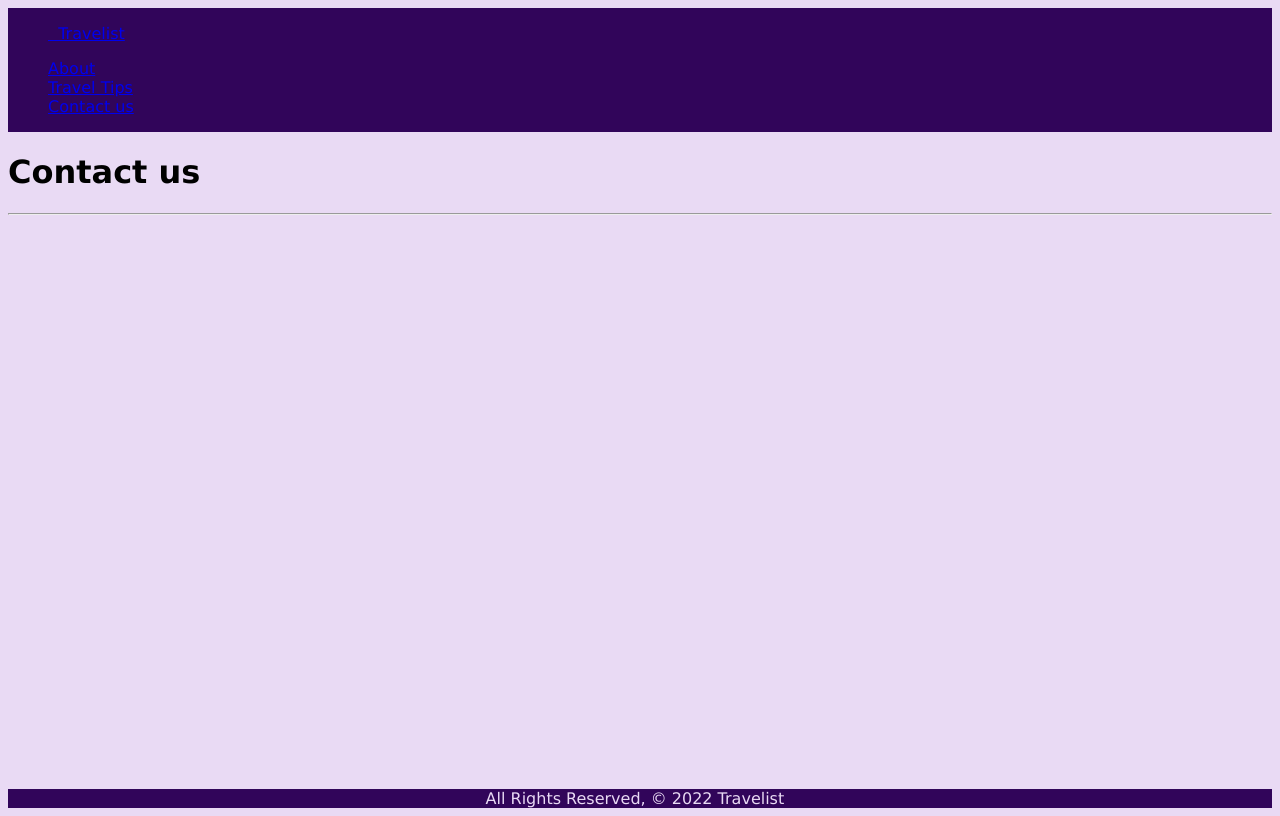
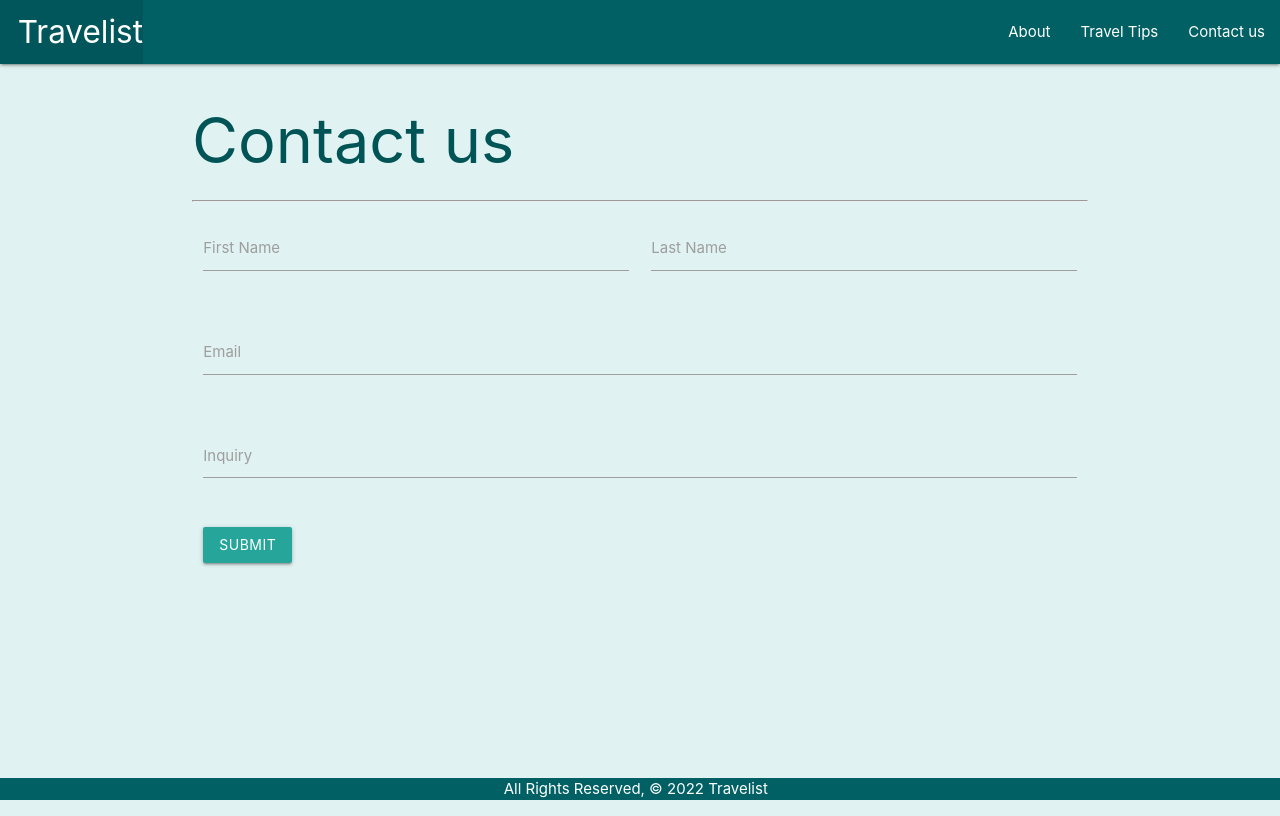
Before and after one commit to fjalafoo/Travelist, a Django app: page /contact/ in a window 1280 px wide. Run offline with Django 4.2, Linux system fonts and the light colour scheme.

Commit message:
contact, updates on countries index, showing all countries scrollable

```diff
--- /dev/null
+++ b/travelist/main_app/static/css2/style.css
@@ -0,0 +1,29 @@
+body {
+    color:#015456;
+    background-color: #e0f2f1 ;
+    display: flex;
+    min-height: 100vh;
+    flex-direction: column;
+  }
+
+  main {
+    flex: 1 0 auto;
+  }
+
+  footer.page-footer {
+    padding-top: 0;
+    text-align: right;
+  }
+
+.row .col.m6 {
+  display:flex;
+  overflow-x: scroll;
+  width: 100%;
+
+}
+
+.card {
+  margin: 4px;
+  width: 100vw;
+
+}
--- a/travelist/main_app/static/style.css
+++ /dev/null
@@ -1,48 +0,0 @@
-body {
-    background-color: rgb(233, 218, 244);
-    font-family:'Lucida Sans', 'Lucida Sans Regular', 'Lucida Grande', 'Lucida Sans Unicode', Geneva, Verdana, sans-serif;
-    display: flex;
-    min-height: 100vh;
-    flex-direction: column;
-  }
-
-  main {
-    flex: 1 0 auto;
-  }
-
-  footer.page-footer {
-   background-color: rgb(49, 5, 90);
-   color:rgb(233, 218, 244);
-    padding-top: 0;
-    text-align: center;
-  }
-
-
-  .navbar-fixed{
-    background-color: rgb(49, 5, 90);
-
-
-  }
-
-  .navItems {
-    color:rgb(233, 218, 244);
-    text-decoration: none;
-    list-style-type: none;
-  }
-
-  .homeblock1 {
-    padding-top: 0;
-    text-align: center;
-  }
-
-  .countriesContainer {
-    display: flex;
-    padding: 2%;
-    margin: 15px;
-    flex-wrap: wrap;
-}
-
-
-  .countryContainer {
-   margin: 2%;
-  }
--- a/travelist/main_app/templates/base.html
+++ b/travelist/main_app/templates/base.html
@@ -7,7 +7,9 @@
     <meta name="viewport" content="width=device-width, initial-scale=1.0">
     <meta http-equiv="X-UA-Compatible" content="ie=edge">
 
-    <link rel="stylesheet" href="{% static 'style.css' %}">
+    <link rel="stylesheet" href="https://cdnjs.cloudflare.com/ajax/libs/materialize/1.0.0/css/materialize.min.css">
+    <link rel="stylesheet" type="text/css" href="{% static 'css2/style.css' %}"/>
+
 
     <title>Travelist</title>
 
@@ -15,7 +17,7 @@
 <body>
     <header class="navbar-fixed">
         <nav>
-            <div class="nav-wrapper">
+            <div class="nav-wrapper #006064 cyan darken-4 ">
                 <ul>
                     <li class="navItems"><a href="/" class="left brand-logo">&nbsp;&nbsp;Travelist</a></li>
                 </ul>
@@ -23,7 +25,6 @@
                     <li  class="navItems"><a href="{% url 'about' %}">About</a></li>
                     <li  class="navItems"><a href="{% url 'tips' %}">Travel Tips</a></li>
                     <li  class="navItems"><a href="{% url 'contact' %}">Contact us</a></li>
-
 
                   </ul>
             </div>
@@ -33,8 +34,8 @@
         {% block content %}
         {% endblock %}
     </main>
-  	<footer class="page-footer">
-       <div class="right">All Rights Reserved, &copy; 2022 Travelist &nbsp;</div>
-    </footer>
+    <footer class="page-footer #006064 cyan darken-4">
+        <div class="center">All Rights Reserved, &copy; 2022 Travelist &nbsp;</div>
+     </footer>
 </body>
 </html>
--- a/travelist/main_app/templates/contact.html
+++ b/travelist/main_app/templates/contact.html
@@ -5,5 +5,36 @@
 <h1>Contact us</h1>
 <hr />
 
-<!-- form -->
+<div class="row">
+    <form class="col s12">
+      <div class="row">
+        <div class="input-field col s6">
+          <input id="first_name" type="text" class="validate">
+          <label for="first_name">First Name</label>
+        </div>
+        <div class="input-field col s6">
+          <input id="last_name" type="text" class="validate">
+          <label for="last_name">Last Name</label>
+        </div>
+      </div>
+
+      <div class="row">
+        <div class="input-field col s12">
+          <input id="email" type="email" class="validate">
+          <label for="email">Email</label>
+        </div>
+      </div>
+
+      <div class="row">
+        <div class="input-field col s12">
+            <textarea id="textarea2" class="materialize-textarea" data-length="220"></textarea>
+            <label for="textarea2">Inquiry</label>
+        </div>
+      </div>
+
+      <button class="waves-effect waves-light btn">Submit</button>
+
+    </form>
+  </div>
+
 {% endblock %}
--- a/travelist/main_app/templates/home.html
+++ b/travelist/main_app/templates/home.html
@@ -2,8 +2,8 @@
 {% block content %}
 
 <h1>Travelist Home</h1>
-<div class="homeblock1">
-    <img src="../static/media/Hawkey3.png" height="800" width="1400">
+<div>
+    <img src="../static/media/Hawkey3.png" height="400" width="800">
     <p>Lorem ipsum dolor sit amet consectetur adipisicing elit. Laudantium doloremque totam autem aut. Officia dolor itaque dicta aliquid voluptatibus quidem quo quae, eius tempore asperiores perferendis deleniti, soluta, accusamus incidunt.</p>
     <p>Lorem ipsum dolor sit amet consectetur adipisicing elit. Laudantium doloremque totam autem aut. Officia dolor itaque dicta aliquid voluptatibus quidem quo quae, eius tempore asperiores perferendis deleniti, soluta, accusamus incidunt.</p>
     <p>Lorem ipsum dolor sit amet consectetur adipisicing elit. Laudantium doloremque totam autem aut. Officia dolor itaque dicta aliquid voluptatibus quidem quo quae, eius tempore asperiores perferendis deleniti, soluta, accusamus incidunt.</p>
--- a/travelist/main_app/urls.py
+++ b/travelist/main_app/urls.py
@@ -6,6 +6,7 @@ urlpatterns = [
   path('about/', views.about, name='about'),
   path('tips/', views.tips, name='tips'),
   path('contact/', views.contact, name='contact'),
-  path('countries/', views.countries_details, name='details')
+  path('countries/', views.countries_index, name='index'),
+  path('countries/1/', views.countries_details, name='details'),
 
 ]
--- a/travelist/main_app/views.py
+++ b/travelist/main_app/views.py
@@ -38,9 +38,13 @@ def contact(request):
 
 
 
-# Define the country details view
+#Define the country details view
 def countries_details(request):
+  return render(request, 'countries/details.html')
+
+# Define the country index view
+def countries_index(request):
   bahrain = requests.get('https://restcountries.com/v3.1/name/bahrain')
   c = requests.get('https://restcountries.com/v3.1/all')
   print(list(bahrain.json()))
-  return render(request, 'countries/details.html', { 'bahrian': bahrain.json(), 'c': c.json() })
+  return render(request, 'countries/index.html', { 'bahrian': bahrain.json(), 'c': c.json() })
--- a/travelist/travelist/settings.py
+++ b/travelist/travelist/settings.py
@@ -11,9 +11,10 @@ https://docs.djangoproject.com/en/4.1/ref/settings/
 """
 
 from pathlib import Path
+import os
 
 # Build paths inside the project like this: BASE_DIR / 'subdir'.
-BASE_DIR = Path(__file__).resolve().parent.parent
+BASE_DIR = os.path.dirname(os.path.dirname(os.path.abspath(__file__)))
 
 
 # Quick-start development settings - unsuitable for production
```
Also changed, not shown: travelist/main_app/static/css/style.css (added, +14 -0 lines), travelist/main_app/templates/countries/details.html (+1 -26 lines), travelist/main_app/templates/countries/index.html (+61 -0 lines).
